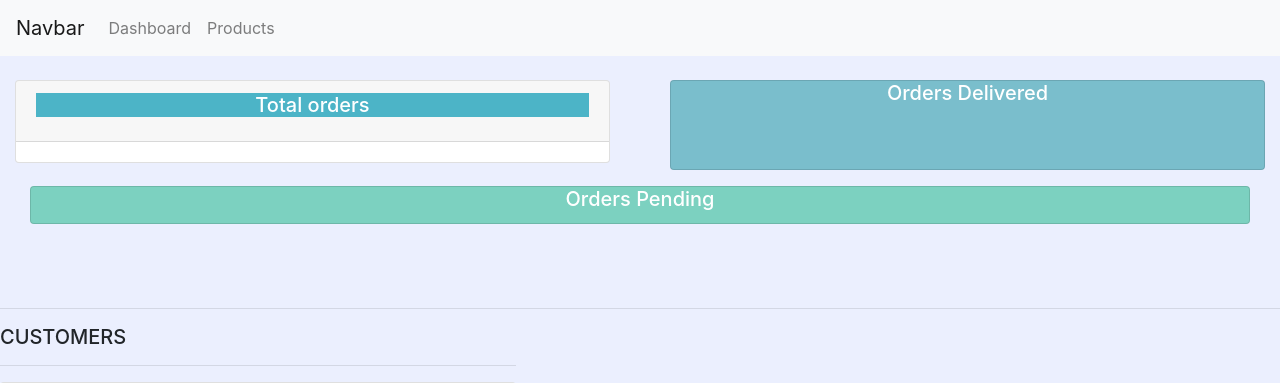
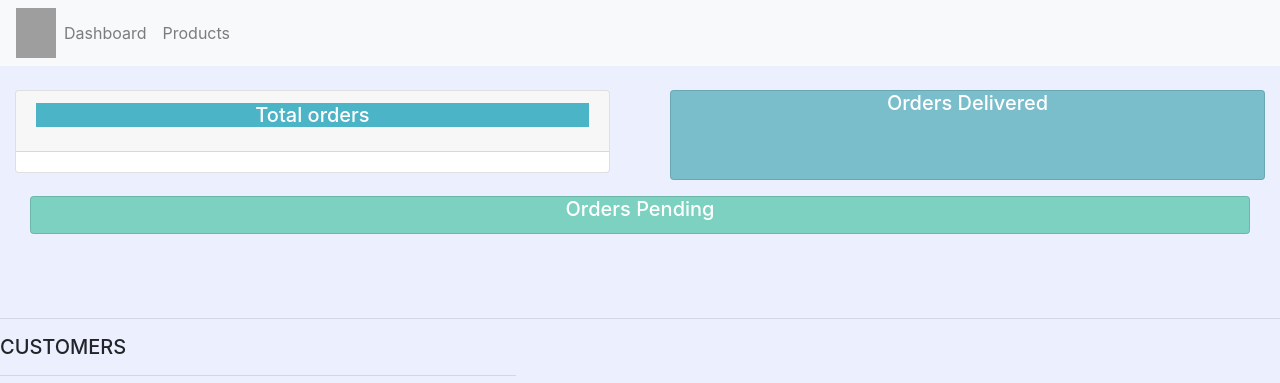
Before and after one commit to johnopana/Price-App, a Django app: page / in a window 1280 px wide. Shown: the top 383 px of the page. Run offline with Django 3.2, Linux system fonts and the light colour scheme; some libraries are stand-ins or nearby versions; grey boxes are pictures that could not be loaded.

Commit message:
pushed the changes

```diff
--- a/accounts/templates/accounts/main.html
+++ b/accounts/templates/accounts/main.html
@@ -1,3 +1,5 @@
+{% load static %}
+
 <!DOCTYPE html>
 <html lang="en">
 
@@ -5,23 +7,30 @@
     <meta charset="UTF-8">
     <meta name="viewport" content="width=device-width, initial-scale=1.0">
     <title>CRM</title>
+    <link rel="stylesheet" type='text/css' href="{% static '/css/main.css' %}">
     <link rel="stylesheet" href="https://stackpath.bootstrapcdn.com/bootstrap/4.3.1/css/bootstrap.min.css"
         integrity="sha384-ggOyR0iXCbMQv3Xipma34MD+dH/1fQ784/j6cY/iJTQUOhcWr7x9JvoRxT2MZw1T" crossorigin="anonymous">
     <style>
-    #logo{
+        #logo {
+            height: 50px;
+            width: 40px;
+
 
         }
 
-    body{
-        background-color:#ebeffe;
+        body {
+            background-color: #ebeffe;
         }
-    #total-orders{
+
+        #total-orders {
             background-color: #4cb4c7;
         }
-    #orders-delivered{
+
+        #orders-delivered {
             background-color: #7abecc;
         }
-    #orders-Pending{
+
+        #orders-Pending {
             background-color: #7CD1C0;
         }
     </style>
--- a/accounts/templates/accounts/navbar.html
+++ b/accounts/templates/accounts/navbar.html
@@ -1,5 +1,7 @@
+{% load static %}
+
 <nav class="navbar navbar-expand-lg navbar-light bg-light">
-    <a class="navbar-brand" href="#">Navbar</a>
+    <img src="{%  static 'images/logo.png' %}" id="logo">
     <button class="navbar-toggler" type="button" data-toggle="collapse" data-target="#navbarNav"
         aria-controls="navbarNav" aria-expanded="false" aria-label="Toggle navigation">
         <span class="navbar-toggler-icon"></span>
```
Also changed, not shown: crm1/settings.py (+7 -0 lines), crm1/static/css/main.css (added, +18 -0 lines), crm1/static/images/logo.jpg (added), crm1/static/images/price.jpg (added), db.sqlite3. Lines whose indentation alone changed are shown as unchanged.
